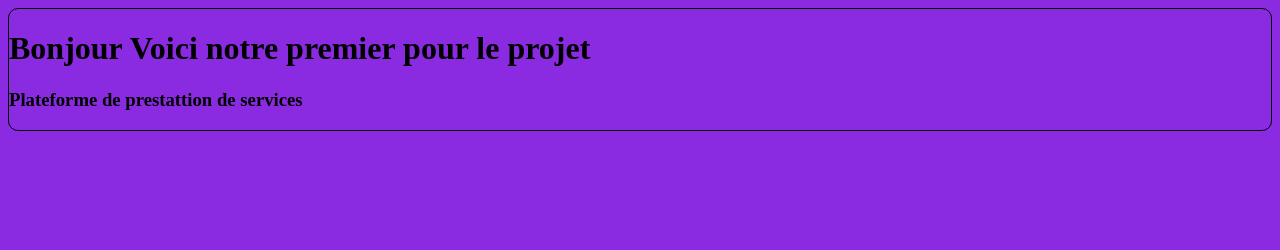
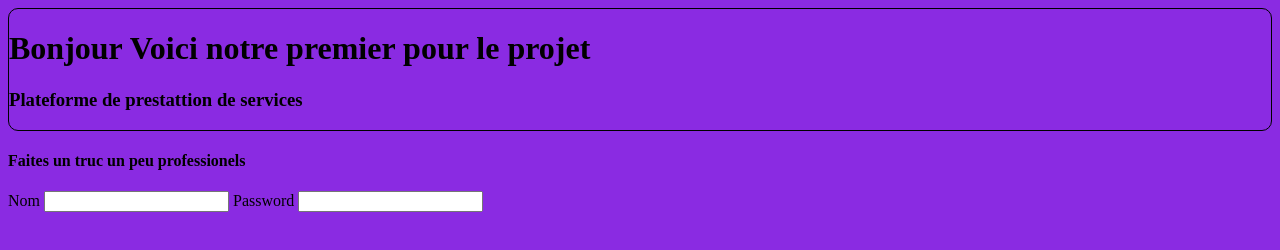
Before and after one commit to Gabbana237/small_tp, a plain HTML site: page index.html in a window 1280 px wide. Drawn offline with Linux system fonts and the light colour scheme.

Commit message:
ajout d'un formulaire

```diff
--- a/index.html
+++ b/index.html
@@ -11,5 +11,12 @@
     <h1> Bonjour Voici notre premier pour le projet </h1>
     <h3>Plateforme de prestattion de services</h3>
 </div>
+  <h4>Faites un truc un peu professionels </h4>
+  <form>
+    <label>Nom</label>
+    <input type="text" name="hamed" />
+    <label>Password</label>
+    <input type="password" name="hamed" />
+  </form>
 </body>
 </html>
```
